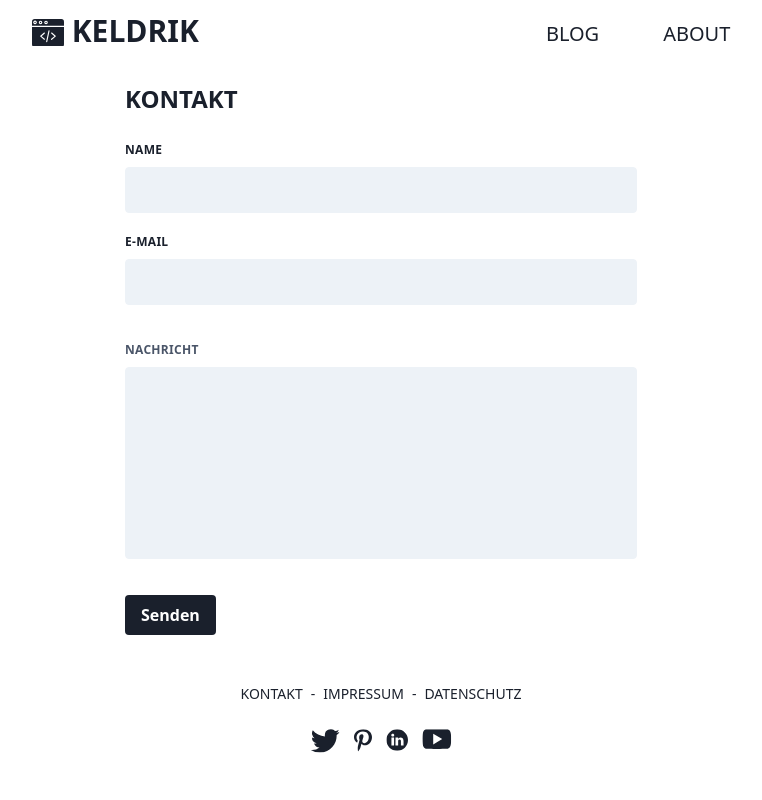
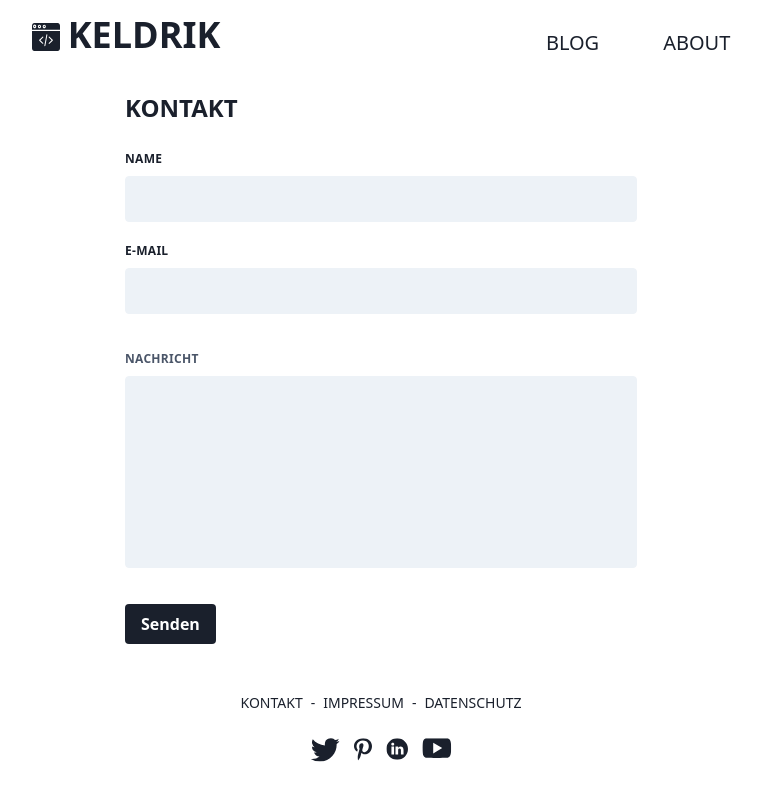
Before and after one commit to Keldrik/keldrikcom-nextjs-blog, a Next.js app: page /kontakt in a window 1280 px wide. Shown: the top 800 px of the page, without its empty margins (259-1021 px from the left). Built offline with nearby package versions, Linux system fonts and the light colour scheme.

Commit message:
logo svg and text

```diff
--- a/components/sitelogo.tsx
+++ b/components/sitelogo.tsx
@@ -7,20 +7,22 @@ const SiteLogo: React.FunctionComponent = () => {
       <Link href="/">
         <a>
           <div className="flex items-center">
-            <div className="w-8 h-6 mr-2">
+            <div className="w-6 h-6 mr-3">
               <svg
+                width="28px"
+                height="28px"
                 xmlns="http://www.w3.org/2000/svg"
-                viewBox="0 0 495 432.61"
+                viewBox="0 0 1000 1000"
                 className="fill-current transition duration-300"
               >
-                <path d="M217.11,43.13h0a10.19,10.19,0,0,0,0,20.38h0a10.19,10.19,0,0,0,0-20.38Z" />
-                <path d="M0,391.36a41.3,41.3,0,0,0,41.25,41.25h412.5A41.3,41.3,0,0,0,495,391.36V122.62H0ZM297.71,224.15a8.75,8.75,0,0,1,11.35-13.33h0L365.67,259a8.74,8.74,0,0,1,1,12.32,9.44,9.44,0,0,1-1,1l-56.61,48.21a8.75,8.75,0,1,1-11.4-13.28l0,0L346.5,265.7ZM218.88,348.27l35.29-167.54A8.75,8.75,0,1,1,271.36,184c0,.11,0,.23-.07.34L236,351.88a8.75,8.75,0,0,1-17.13-3.61h0ZM129.33,259l56.61-48.22a8.75,8.75,0,1,1,11.35,13.33L148.5,265.7l48.8,41.55A8.75,8.75,0,0,1,186,320.57l-56.62-48.21a8.74,8.74,0,0,1-1-12.32,9.44,9.44,0,0,1,1-1Z" />
-                <path d="M132,42.86h0a10.19,10.19,0,0,0,0,20.37h0a10.19,10.19,0,0,0,0-20.37Z" />
-                <path d="M453.75,0H41.25A41.29,41.29,0,0,0,0,41.25v63.87H495V41.25A41.29,41.29,0,0,0,453.75,0ZM46.92,80.48h-.08a27.73,27.73,0,1,1,.08,0ZM159.69,53.14A27.71,27.71,0,0,1,132,80.74h-.09A27.69,27.69,0,0,1,132,25.37h.09A27.72,27.72,0,0,1,159.69,53.14Zm85.08.27A27.7,27.7,0,0,1,217.09,81H217a27.69,27.69,0,1,1,.09-55.38h.08a27.71,27.71,0,0,1,27.6,27.78Z" />
-                <path d="M47,42.6h0A10.19,10.19,0,0,0,47,63h0A10.19,10.19,0,0,0,47,42.6Z" />
+                <path d="M438.61,99.7h0c-11.37,0-20.59,10.54-20.59,23.55s9.22,23.56,20.59,23.56h0c11.37,0,20.58-10.56,20.57-23.57S450,99.7,438.61,99.7Z" />
+                <path d="M0,904.65c.06,52.63,37.33,95.29,83.33,95.35H916.67c46-.06,83.27-42.72,83.33-95.35V283.44H0ZM601.43,518.13c-7.43-7.24-8.33-20-2-28.52s17.5-9.53,24.93-2.29h0L738.73,598.69c7.43,7.23,8.33,20,2,28.48a20.37,20.37,0,0,1-2,2.31L624.36,740.92c-7.4,7.28-18.56,6.31-24.92-2.16s-5.52-21.25,1.89-28.52l.1-.11,98.57-96ZM442.18,805l71.29-387.27c1.83-11,11.08-18.18,20.67-16.1s15.89,12.67,14.07,23.65l-.15.79L476.77,813.39c-2,10.93-11.4,17.93-20.95,15.62s-15.67-13-13.66-24h0ZM261.27,598.69,375.64,487.23c7.43-7.25,18.59-6.22,24.93,2.29s5.43,21.28-2,28.52L300,614.18l98.59,96c7,7.74,7.28,20.54.52,28.6-6.18,7.38-16.2,8.32-23.35,2.19L261.37,629.57c-7.43-7.22-8.33-20-2-28.47a19.65,19.65,0,0,1,2-2.32Z" />
+                <path d="M266.67,99.07h0c-11.37.41-20.29,11.28-19.93,24.28.34,12.43,9.06,22.42,19.93,22.81h0c11.36-.41,20.28-11.28,19.93-24.28C286.26,109.45,277.53,99.46,266.67,99.07Z" />
+                <path d="M916.67,0H83.33C37.33.05,0,42.71,0,95.35V243H1000V95.35C1000,42.71,962.67.05,916.67,0ZM94.79,186h-.16c-30.94-.05-56-28.79-55.94-64.19s25.16-64.06,56.1-64,56,28.79,55.94,64.19S125.66,186,94.79,186Zm227.82-63.19c-.13,35.25-25.13,63.77-55.94,63.79h-.19c-30.88-.72-55.41-30-54.77-65.3.62-34.4,24.89-62.09,55-62.69h.18C297.73,58.78,322.67,87.51,322.61,122.84Zm171.87.62c-.12,35.25-25.11,63.75-55.91,63.78h-.19c-30.89-.06-55.89-28.77-55.84-64.12s25.13-64,56-63.9h.16c30.88.14,55.83,28.88,55.75,64.22Z" />
+                <path d="M95,98.47h0c-11.36.41-20.29,11.28-19.93,24.28.34,12.43,9.07,22.42,19.93,22.81h0c11.36-.41,20.29-11.28,19.93-24.28C114.54,108.85,105.81,98.86,95,98.47Z" />
               </svg>
             </div>
-            <h2 className="uppercase text-3xl transition duration-300">
+            <h2 className="uppercase text-4xl transition duration-300">
               Keldrik
             </h2>
           </div>
```
